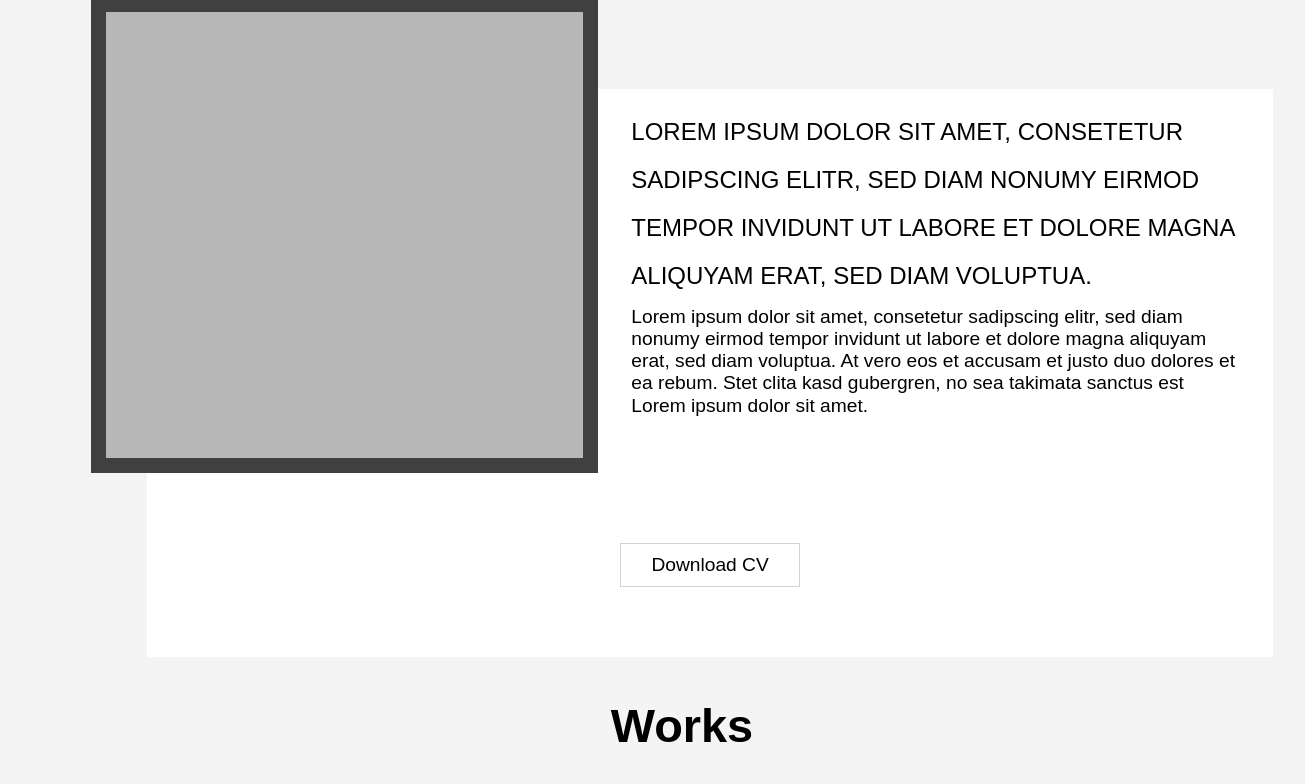
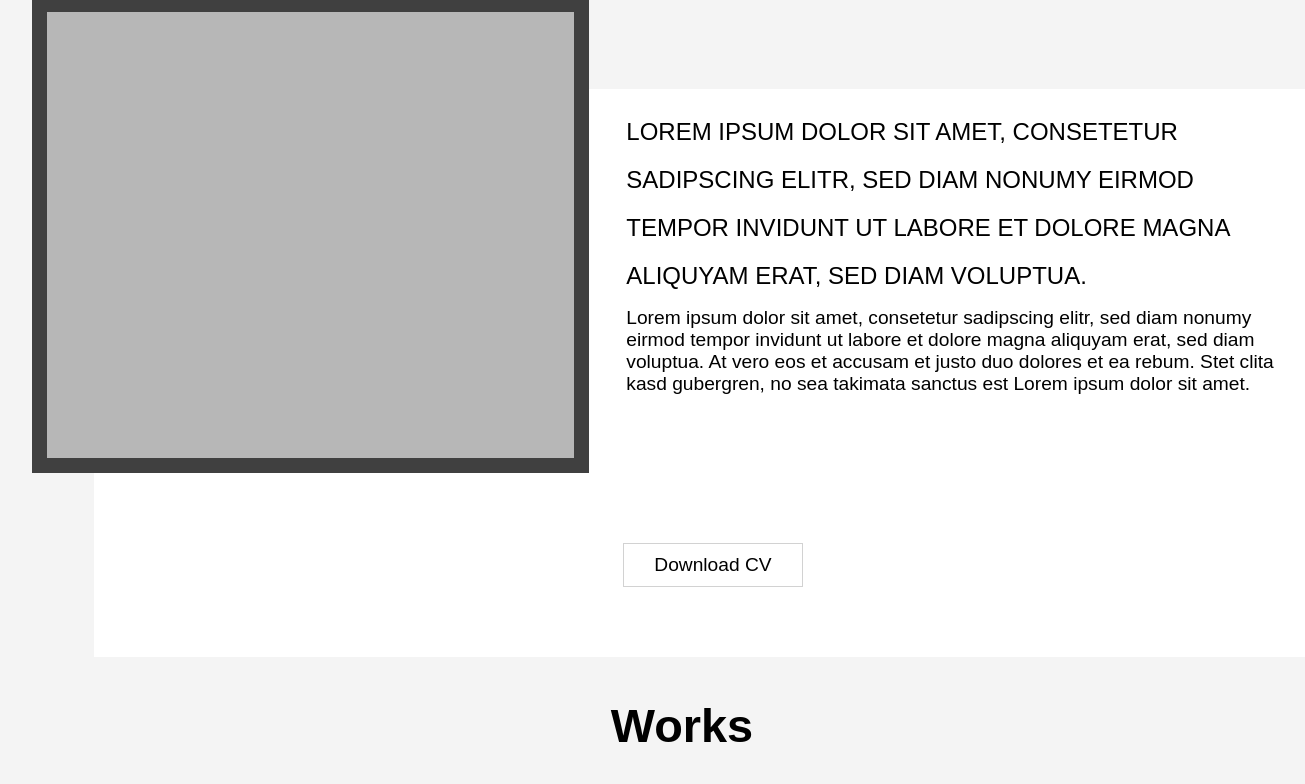
Before and after one commit to Nitasamoe/berilHomepage, a Nuxt app: page / in a window 1536 px wide. Shown: the part 1003-1787 px from the top of the page, without its empty margins (86-1391 px from the left). Built offline with nearby package versions, Linux system fonts and the light colour scheme.

Commit message:
responsice works and footer

```diff
--- a/components/About.vue
+++ b/components/About.vue
@@ -44,7 +44,7 @@ export default {
 
 /* Styling */
 .pictureStyle {
-    border: 15px solid #404040;
+    border: 10px solid #404040;
     background-color: #b7b7b7;
 }
 .aboutMe {
@@ -56,7 +56,7 @@ export default {
 /* Layout */
 .aboutMe {
     grid-template-rows: 140px 1fr;
-    height:850px;
+    height: 800px;
 }
 /* Title Text */
 .titleText {
@@ -119,12 +119,20 @@ picture img{
 }
 
 @media only screen and (min-width: 600px)  {
+    /* Styling */
+    .pictureStyle {
+        border: 12px solid #404040;
+    }
     .aboutMe {
         height: 1000px;
     }
 }
 
 @media only screen and (min-width: 1200px)  {
+    /* Styling */
+    .pictureStyle {
+        border: 15px solid #404040;
+    }
     .aboutMe {
         height: 800px;
     }
--- a/static/css/baseUi.css
+++ b/static/css/baseUi.css
@@ -5,15 +5,22 @@
 
 @media only screen and (min-width: 600px) {
     .pageGrid {
-        grid-template-columns: 1fr repeat(10, 1fr) 1fr;
+        grid-template-columns: 1fr repeat(10, 58px) 1fr;
     }
 }
 
-@media only screen and (min-width: 1400px) {
+@media only screen and (min-width: 1000px) {
     .pageGrid {
-        grid-template-columns: 1.5fr repeat(10, 1fr) 1.5fr;
+        grid-template-columns: 1.5fr repeat(10, 100px) 1.5fr;
     }
 }
+
+@media only screen and (min-width: 1500px) {
+    .pageGrid {
+        grid-template-columns: 1.5fr repeat(10, 130px) 1.5fr;
+    }
+}
+
 
 
 /*  UI Elements Design  */
```
